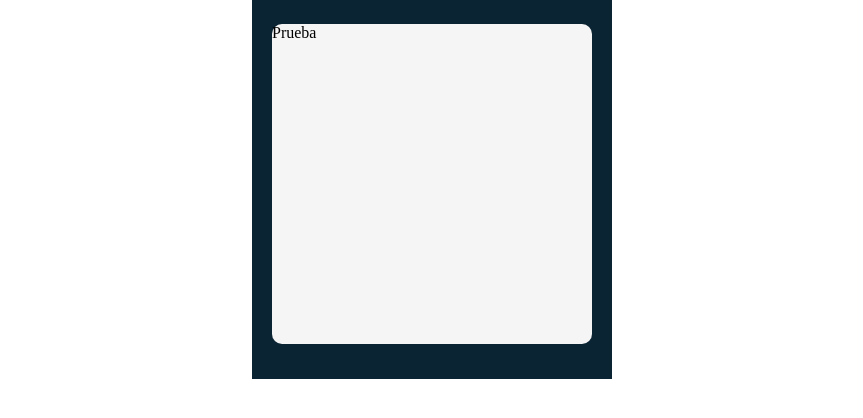
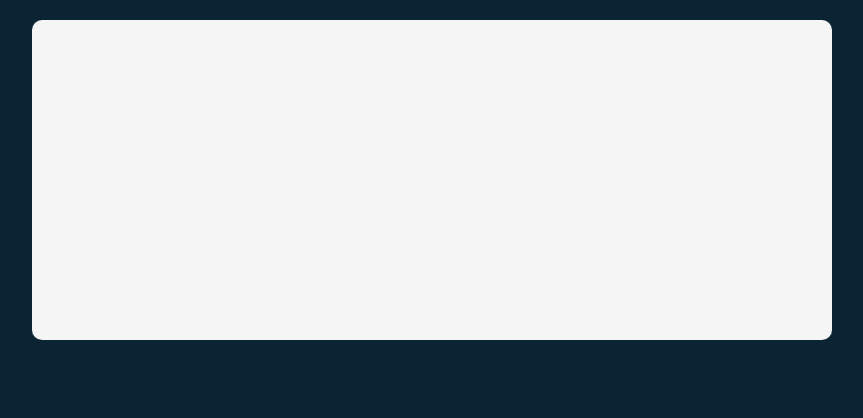
Before and after one commit to victoria-parker/tenzies-react-scrimba, a React (Create React App) app: page / in a window 1280 px wide. Shown: the top 418 px of the page, without its empty margins (208-1071 px from the left). Built offline with nearby package versions, Linux system fonts and the light colour scheme.

Commit message:
style adapted

```diff
--- a/src/components/Main.js
+++ b/src/components/Main.js
@@ -3,10 +3,7 @@ import React from 'react';
 
 export default function Main(){
     return(
-        <div className='container'>
-            <div className='board'>
-                <p>Prueba</p>
-            </div>
-        </div>
+        <main>
+        </main>
     )
 }
--- a/src/style.css
+++ b/src/style.css
@@ -4,16 +4,12 @@
 
 body {
     margin: 0;
+    background-color: #0B2434;
+    padding: 20px;
 }
-.container{
-    width: 360px;
-    height: 379px;
-    background-color: #0B2434;
-    margin: auto;
-    padding: .5rem .25rem .5rem .25rem;
-}
-.board{
-    width: 320px;
+
+main{
+    max-width: 800px;
     height: 320px;
     background-color: #F5F5F5;
     margin: auto;
```
